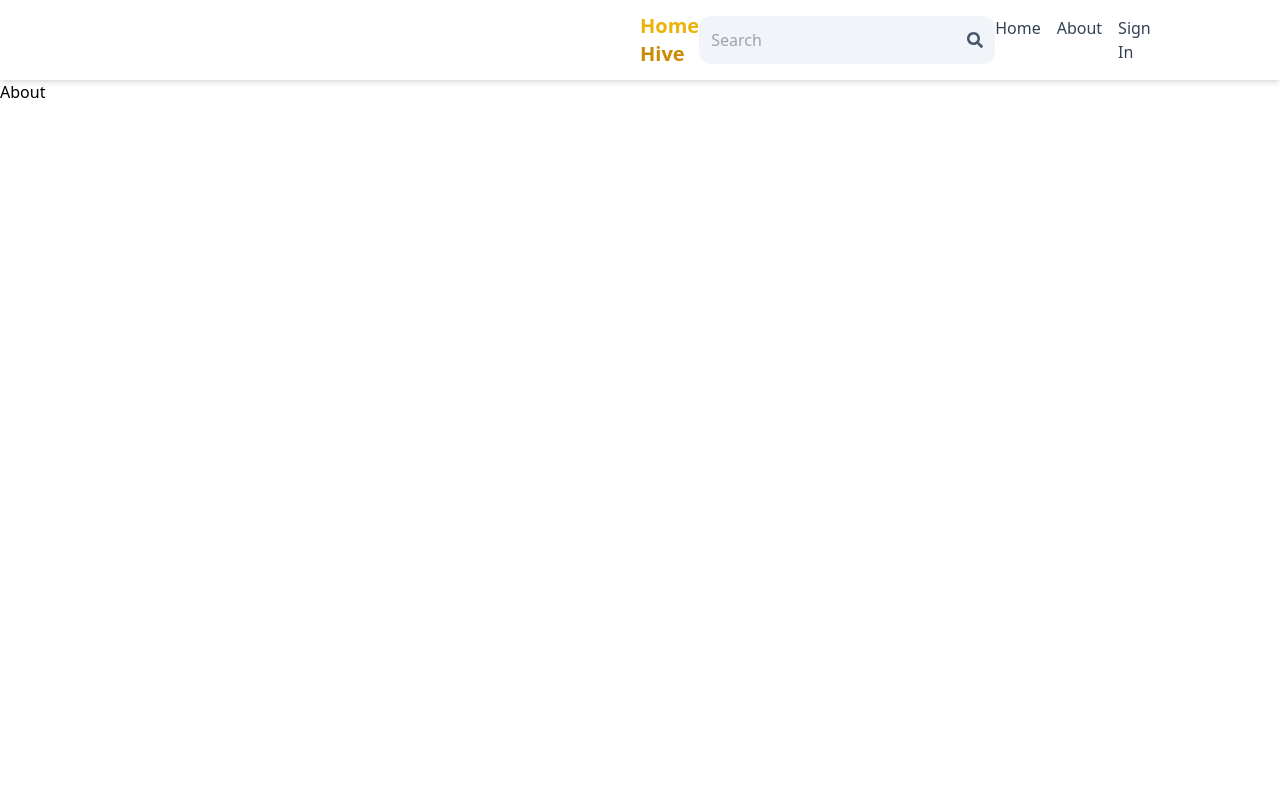
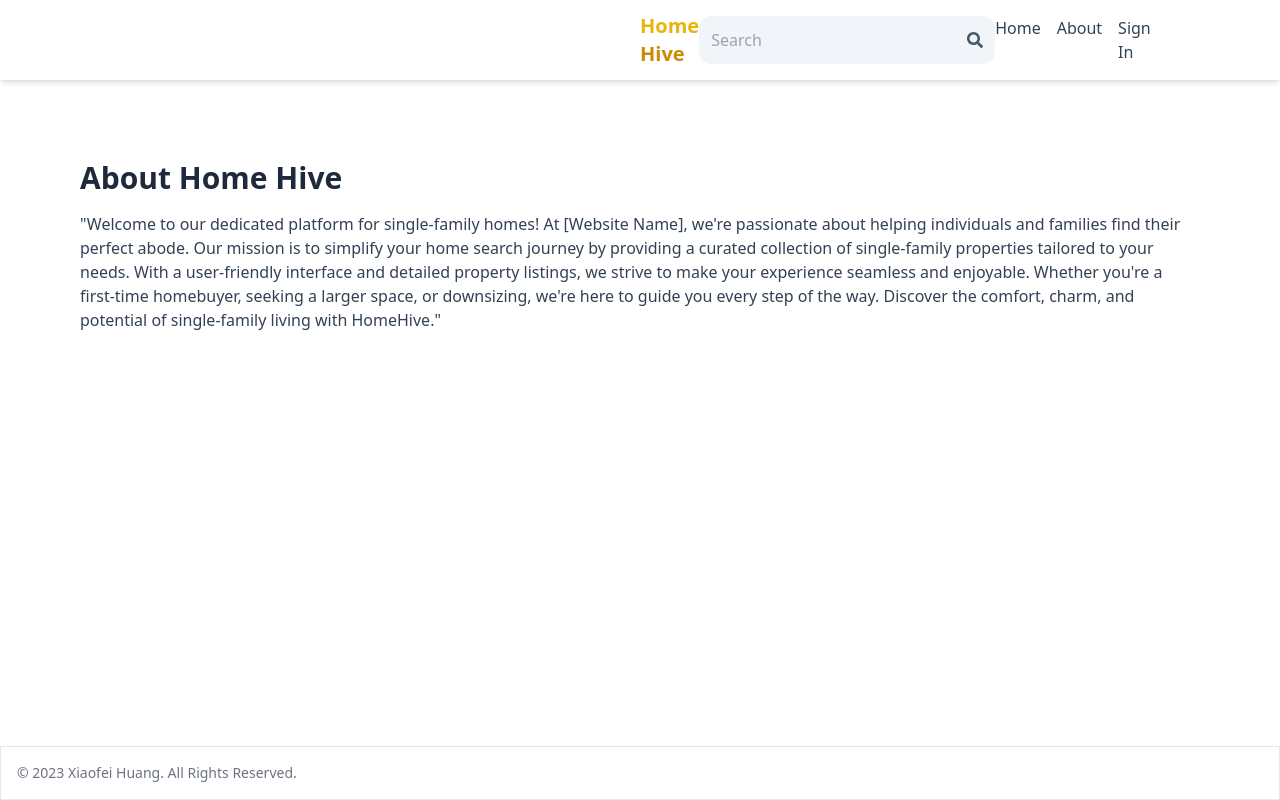
Before and after one commit to xh2342/HomeHive, a React (Vite) app in the folder client/: page /about in a window 1280 px wide. Built offline with nearby package versions, Linux system fonts and the light colour scheme; no server answers.

Commit message:
complete about page and add footer

```diff
--- a/client/src/App.jsx
+++ b/client/src/App.jsx
@@ -10,6 +10,7 @@ import CreateListing from "./pages/CreatListing";
 import UpdateListing from "./pages/UpdateListing";
 import Listing from "./pages/Listing";
 import Search from "./pages/Search";
+import Footer from "./components/Footer";
 
 function App() {
   return (
@@ -31,6 +32,7 @@ function App() {
           ></Route>
         </Route>
       </Routes>
+      <Footer />
     </BrowserRouter>
   );
 }
--- /dev/null
+++ b/client/src/components/Footer.jsx
@@ -0,0 +1,37 @@
+export default function Footer() {
+  return (
+    <footer className="bg-white shadow border fixed bottom-0 w-full">
+      <div className="w-full mx-auto max-w-screen-xl p-4 md:flex md:items-center md:justify-between">
+        <span className="text-sm text-gray-500 sm:text-center dark:text-gray-400">
+          © 2023{" "}
+          <a href="https://flowbite.com/" className="hover:underline">
+            Xiaofei Huang
+          </a>
+          . All Rights Reserved.
+        </span>
+        {/* <ul className="flex flex-wrap items-center mt-3 text-sm font-medium text-gray-500 dark:text-gray-400 sm:mt-0">
+          <li>
+            <a href="#" className="hover:underline me-4 md:me-6">
+              About
+            </a>
+          </li>
+          <li>
+            <a href="#" className="hover:underline me-4 md:me-6">
+              Privacy Policy
+            </a>
+          </li>
+          <li>
+            <a href="#" className="hover:underline me-4 md:me-6">
+              Licensing
+            </a>
+          </li>
+          <li>
+            <a href="#" className="hover:underline">
+              Contact
+            </a>
+          </li>
+        </ul> */}
+      </div>
+    </footer>
+  );
+}
--- a/client/src/pages/About.jsx
+++ b/client/src/pages/About.jsx
@@ -1,8 +1,20 @@
-/* eslint-disable no-unused-vars */
-import React from "react";
-
-function About() {
-  return <div>About</div>;
+export default function About() {
+  return (
+    <div className="py-20 px-4 max-w-6xl mx-auto">
+      <h1 className="text-3xl font-bold mb-4 text-slate-800">
+        About Home Hive
+      </h1>
+      <p className="mb-4 text-slate-700">
+        {`        "Welcome to our dedicated platform for single-family homes! At [Website
+        Name], we're passionate about helping individuals and families find
+        their perfect abode. Our mission is to simplify your home search journey
+        by providing a curated collection of single-family properties tailored
+        to your needs. With a user-friendly interface and detailed property
+        listings, we strive to make your experience seamless and enjoyable.
+        Whether you're a first-time homebuyer, seeking a larger space, or
+        downsizing, we're here to guide you every step of the way. Discover the
+        comfort, charm, and potential of single-family living with HomeHive."`}
+      </p>
+    </div>
+  );
 }
-
-export default About;
```
